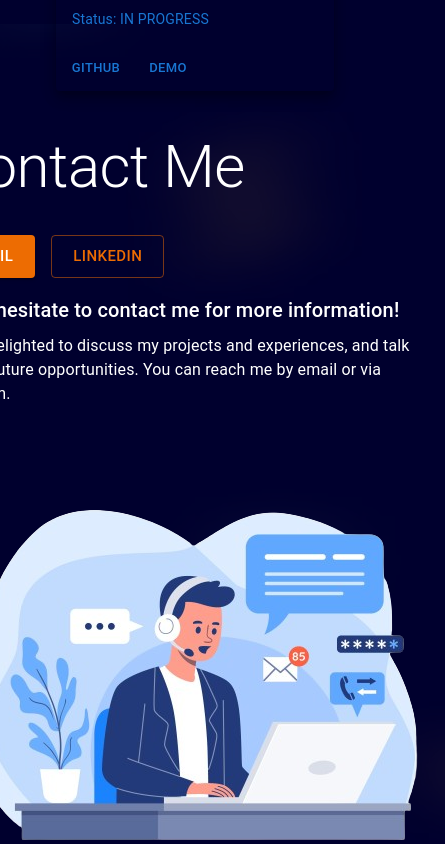
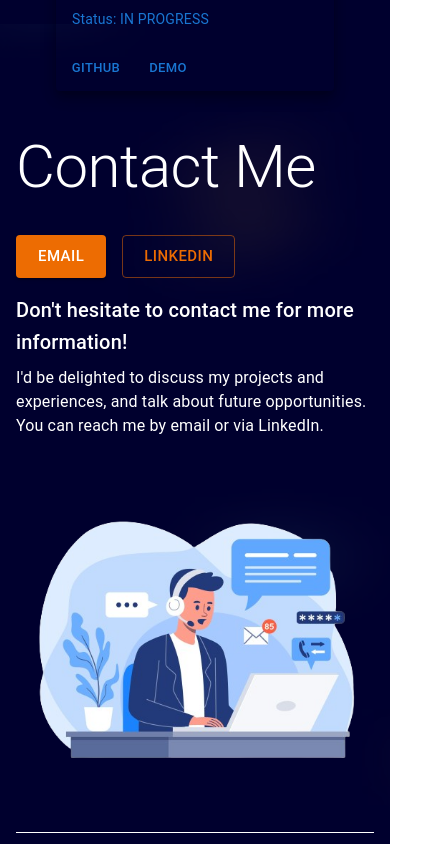
Before and after one commit to micael-jerry/portfolio-micael-jerry, a React (Vite) app: page / in a window 390 px wide. Shown: the part 5040-5884 px from the top of the page, 445 px wide, since content can reach past the window. Built offline with nearby package versions, Linux system fonts and the light colour scheme.

Commit message:
fix: responsive contact illustrator

```diff
--- a/src/sections/contact/ContactSection.css
+++ b/src/sections/contact/ContactSection.css
@@ -1,3 +1,5 @@
 #contact-img-illustrator {
+	width: 100%;
+	height: 100%;
 	background-color: transparent;
 }
--- a/src/sections/contact/ContactSection.tsx
+++ b/src/sections/contact/ContactSection.tsx
@@ -7,24 +7,22 @@ import { Footer } from "../../components/Footer/Footer";
 export const ContactSection: React.FC = () => {
 	return (
 		<Box>
-			<Box
-				sx={{
-					display: "flex",
-					alignItems: "center",
-					justifyContent: "center",
-				}}
-			>
+			<Box display={"flex"} alignItems={"center"}>
 				<Grid container spacing={4} alignItems="center">
 					<Grid item xs={12} md={6}>
 						<Typography variant="h2" component="h1" gutterBottom>
 							Contact Me
 						</Typography>
 						<Box sx={{ display: "flex", gap: 2, marginTop: 4 }}>
-							<a href={`mailto:${ME.email.personal}`} target="_blank">
-								<Button variant="contained" color="warning" size="large">
-									Email
-								</Button>
-							</a>
+							<Button
+								variant="contained"
+								color="warning"
+								size="large"
+								href={`mailto:${ME.email.personal}`}
+								target="_blank"
+							>
+								Email
+							</Button>
 							<Button
 								href={ME.link.linkedIn}
 								target="_blank"
```
